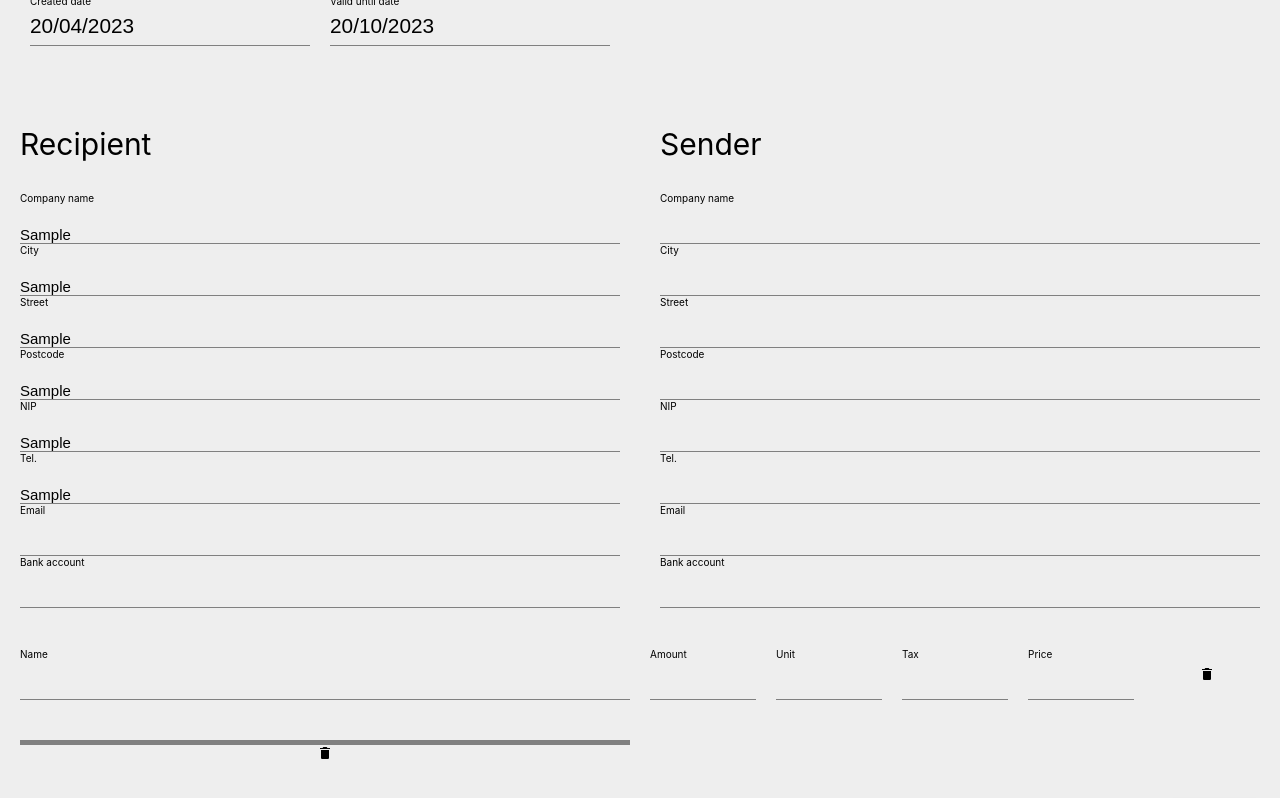
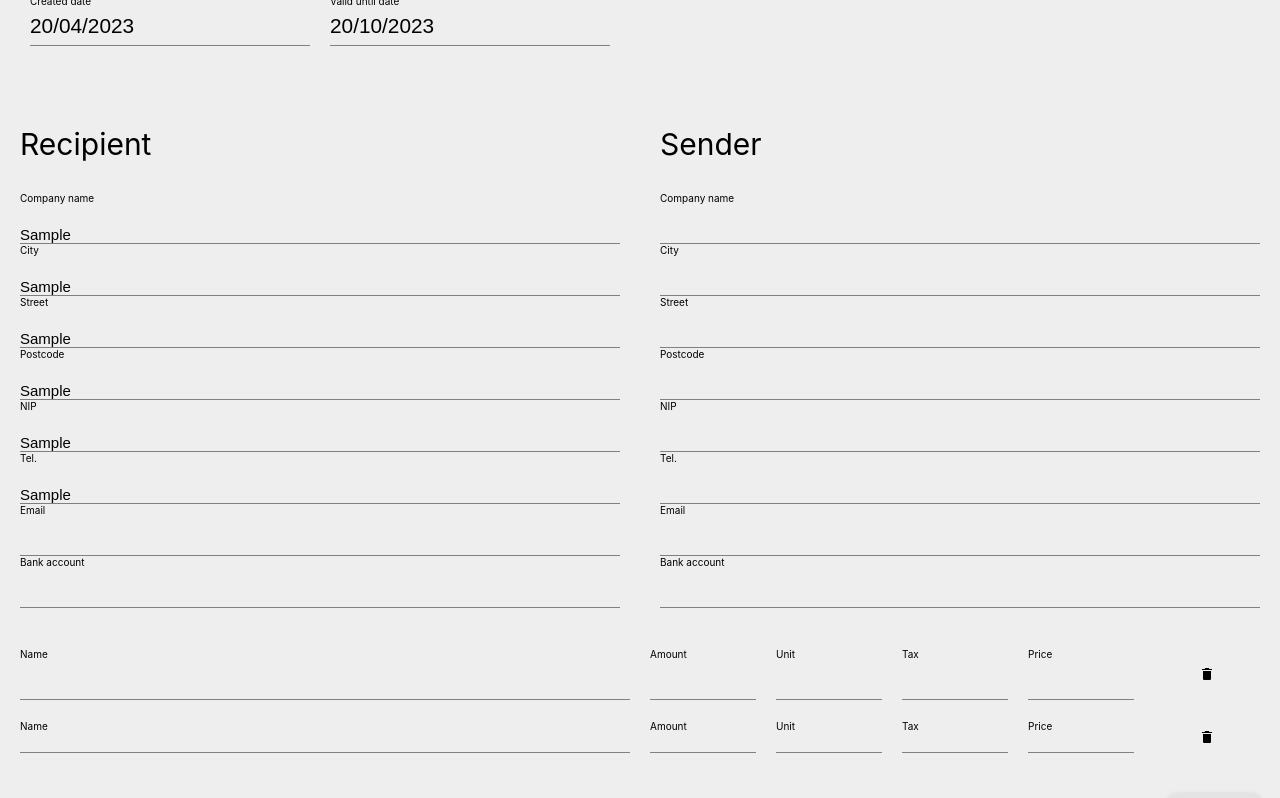
Before and after one commit to sandra-kuczynska/learn-react, a React (Create React App) app: page /invoices in a window 1280 px wide. Both pictures are taken after typing "Sample", "Sample", "Sample", "Sample", "Sample", "Sample" into the empty fields and a click on the button "ADD ITEM". Shown: the part 174-972 px from the top of the page. Built offline with nearby package versions, Linux system fonts and the light colour scheme.

Commit message:
List of items - wip

```diff
--- a/src/pages/components/Items.js
+++ b/src/pages/components/Items.js
@@ -6,11 +6,11 @@
 
 const Items = ({ register, errors, props }) => {
   const [inputValues, setInputValues] = useState({
-    name: "",
-    amount: "",
-    unit: "",
-    tax: "",
-    price: "",
+    Name: "",
+    Amount: "",
+    Unit: "",
+    Tax: "",
+    Price: "",
   });
 
   const handleChange = (event) => {
@@ -101,22 +101,39 @@
           <IoMdTrash />
         </div>
 
-        {itemList.map((row) => (
+        {/* <>
             <div className={styles.item}>
               <div className={styles.smallLabel}>
-              <label>{row.name}</label>
+                <label>{element.key}</label>
               </div>
               <br />
-            <div className={styles.inputRegular}>{row.name}</div>
-            <div className={styles.inputRegular}>{row.amount}</div>
-            <div className={styles.inputRegular}>{row.unit}</div>
-            <div className={styles.inputRegular}>{row.name}</div>
-            <div className={styles.inputRegular}>{row.price}</div>
+              <div className={styles.inputRegular}>{element.value}</div>
+              </div>
+          </>; */}
+
+        {itemList.map((row) => {
+          return (
+            <>
+              {Object.entries(row).map(([key, value]) => {
+                console.log(key, value);
+                return (
+                  <>
+                    <div className={styles.item}>
+                      <div className={styles.smallLabel}>
+                        <label>{key}</label>
+                      </div>
+                      <br />
+                      <div className={styles.inputRegular}>{value}</div>
+                    </div>
+                  </>
+                );
+              })}
               <div className={styles.itemTrash}>
                 <IoMdTrash />
               </div>
-          </div>
-        ))}
+            </>
+          );
+        })}
       </div>
 
       <div className={styles.addItem}>
--- a/src/pages/components/Items.module.css
+++ b/src/pages/components/Items.module.css
@@ -3,6 +3,7 @@
   display: grid;
   background: #eeeeee;
   grid-template-columns: 5fr 1fr 1fr 1fr 1fr 1fr;
+  grid-auto-rows: auto;
   padding: 10px;
 }
 
```
Lines whose indentation alone changed are shown as unchanged.
